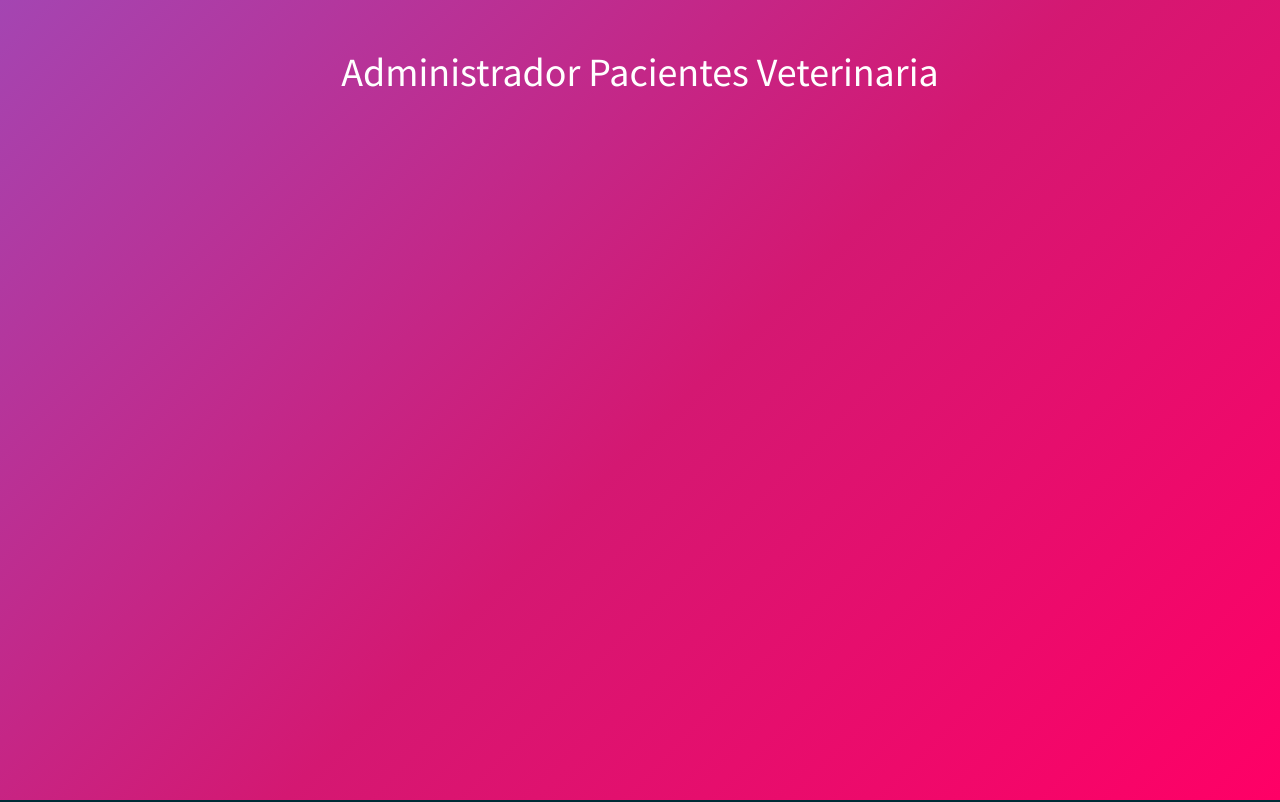
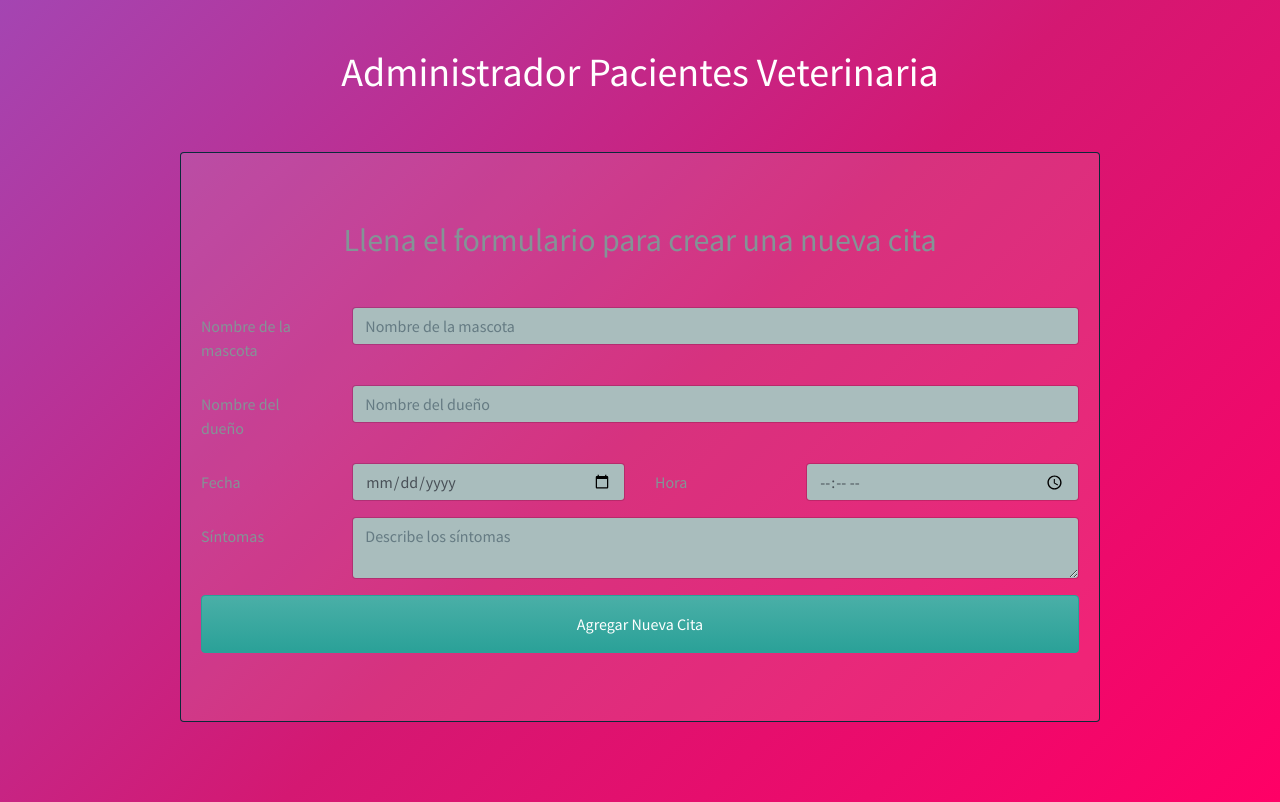
Before and after one commit to alanmaranto/Administrador-Pacientes-React, a React (Create React App) app: page / in a window 1280 px wide. Built offline with nearby package versions, Linux system fonts and the light colour scheme.

Commit message:
Creando el formulario y leyendo los datos

```diff
--- a/src/App.js
+++ b/src/App.js
@@ -1,6 +1,7 @@
 import React, { Component } from 'react';
 import './bootstrap.min.css';
 import Header from './components/Header';
+import NuevaCita from './components/NuevaCita';
 
 class App extends Component {
   render() {
@@ -9,6 +10,11 @@ class App extends Component {
         <Header
           titulo="Administrador Pacientes Veterinaria"
         />
+        <div className="row">
+          <div className="col-md-10 mx-auto">
+            <NuevaCita />
+          </div>
+        </div>
       </div>
      );
   }
--- /dev/null
+++ b/src/components/NuevaCita.js
@@ -0,0 +1,124 @@
+import React, { Component } from "react";
+
+const initialState = {
+    cita: {
+        mascota: '',
+        propietario: '',
+        fecha: '',
+        hora: '',
+        sintomas: '',
+    }
+}
+
+class NuevaCita extends Component {
+    constructor(props){
+        super(props);
+        this.state = initialState;
+    }
+
+    handleChange = e => {
+        const { cita } = this.state;
+        console.log(`${e.target.name}: ${e.target.value}`);
+
+        //colocar lo que el usuario escribe en el state
+        this.setState({
+            cita: {
+                ...cita,
+                [e.target.name]: e.target.value
+            }
+        })
+    }
+
+  render() {
+      const { cita } = this.state;
+      console.log(cita)
+    return (
+      <div className="card mt-5 py-5">
+        <div className="card-body">
+          <h2 className="card-title text-center mb-5">
+            Llena el formulario para crear una nueva cita
+          </h2>
+          <form>
+            <div className="form-group row">
+              <label className="col-sm4 col-lg-2 col-form-label">
+                Nombre de la mascota
+              </label>
+              <div className="col-sm-8 col-lg-10">
+                <input
+                  type="text"
+                  className="form-control"
+                  placeholder="Nombre de la mascota"
+                  name="mascota"
+                  onChange={this.handleChange}
+                  value={cita.mascota}
+                />
+              </div>
+            </div>
+            <div className="form-group row">
+              <label className="col-sm4 col-lg-2 col-form-label">
+                Nombre del dueño
+              </label>
+              <div className="col-sm-8 col-lg-10">
+                <input
+                  type="text"
+                  className="form-control"
+                  placeholder="Nombre del dueño"
+                  name="propietario"
+                  onChange={this.handleChange}
+                  value={cita.propietario}
+                />
+              </div>
+            </div>
+            <div className="form-group row">
+              <label className="col-sm4 col-lg-2 col-form-label">
+                Fecha
+              </label>
+              <div className="col-sm-8 col-lg-4">
+                <input
+                  type="date"
+                  className="form-control"
+                  name="fecha"
+                  onChange={this.handleChange}
+                  value={cita.fecha}
+                />
+              </div>
+              <label className="col-sm4 col-lg-2 col-form-label">
+                Hora
+              </label>
+              <div className="col-sm-8 col-lg-4">
+                <input
+                  type="time"
+                  className="form-control"
+                  name="hora"
+                  onChange={this.handleChange}
+                  value={cita.hora}
+                />
+              </div>
+            </div>
+            <div className="form-group row">
+              <label className="col-sm4 col-lg-2 col-form-label">
+                Síntomas
+              </label>
+              <div className="col-sm-8 col-lg-10">
+                  <textarea
+                    className="form-control"
+                    name="sintomas"
+                    placeholder="Describe los síntomas"
+                    onChange={this.handleChange}
+                    value={cita.sintomas}
+                  />
+              </div>
+            </div>
+            <input
+                type="submit"
+                className="py-3 mt-2 btn btn-success btn-block"
+                value="Agregar Nueva Cita"
+            />
+          </form>
+        </div>
+      </div>
+    );
+  }
+}
+
+export default NuevaCita;
```
